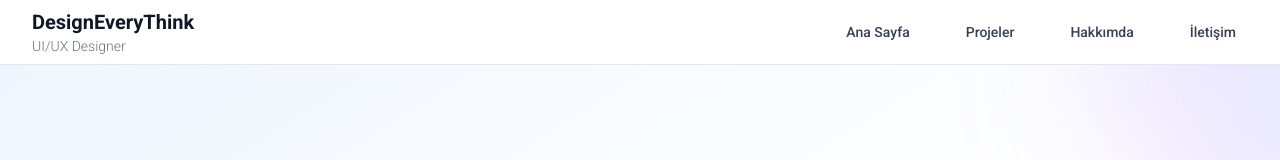
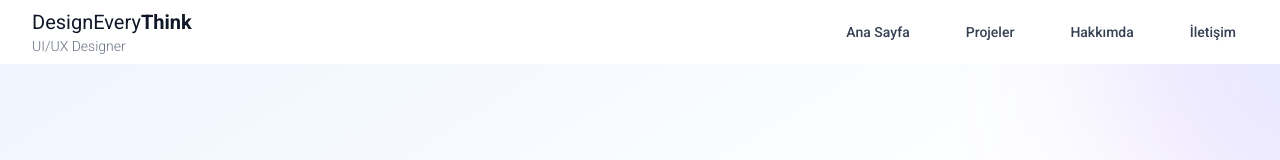
Before and after one commit to yusufgulmezz/portfolio, a Next.js app: page / in a window 1280 px wide. Shown: the top 160 px of the page. Built offline with nearby package versions, Linux system fonts and the light colour scheme.

Commit message:
Header bileşeninde stil güncellemeleri yapıldı. "DesignEveryThink" başlığı, iki farklı font ağırlığı kullanılarak yeniden düzenlendi. Arka plan sınırı kaldırıldı.

```diff
--- a/src/components/layout/Header.tsx
+++ b/src/components/layout/Header.tsx
@@ -34,7 +34,7 @@ const Header = () => {
     <motion.header
       initial={{ y: -100 }}
       animate={{ y: 0 }}
-      className="fixed top-0 left-0 right-0 z-50 bg-white/80 backdrop-blur-md border-b border-gray-200"
+      className="fixed top-0 left-0 right-0 z-50 bg-white/80 backdrop-blur-md"
     >
       <div className="max-w-7xl mx-auto px-4 sm:px-6 lg:px-8">
         <div className="flex justify-between items-center h-16">
@@ -45,7 +45,10 @@ const Header = () => {
           >
             <Link href="/" className="block">
               <div className="leading-tight">
-                <span className="block text-xl font-bold text-gray-900">DesignEveryThink</span>
+                <span className="block text-xl text-gray-900">
+                  <span className="font-normal">DesignEvery</span>
+                  <span className="font-bold">Think</span>
+                </span>
                 <div className="h-5 overflow-hidden">
                   <AnimatePresence mode="wait">
                     <motion.span
```
